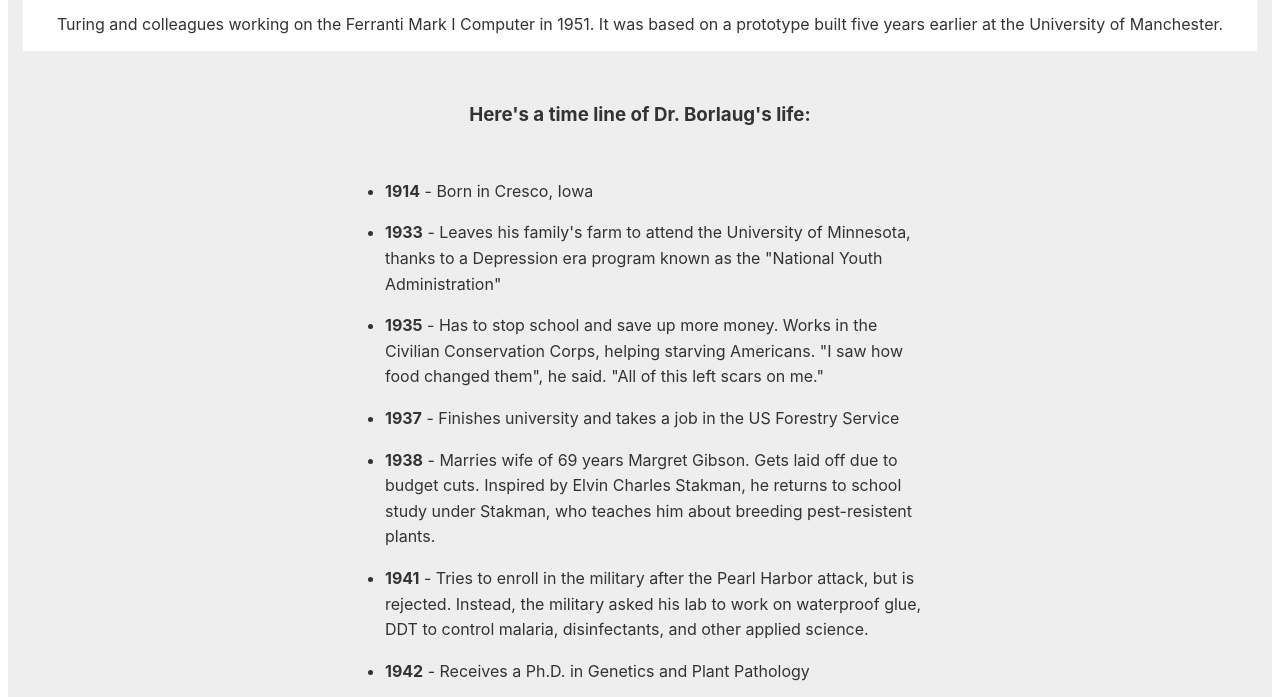
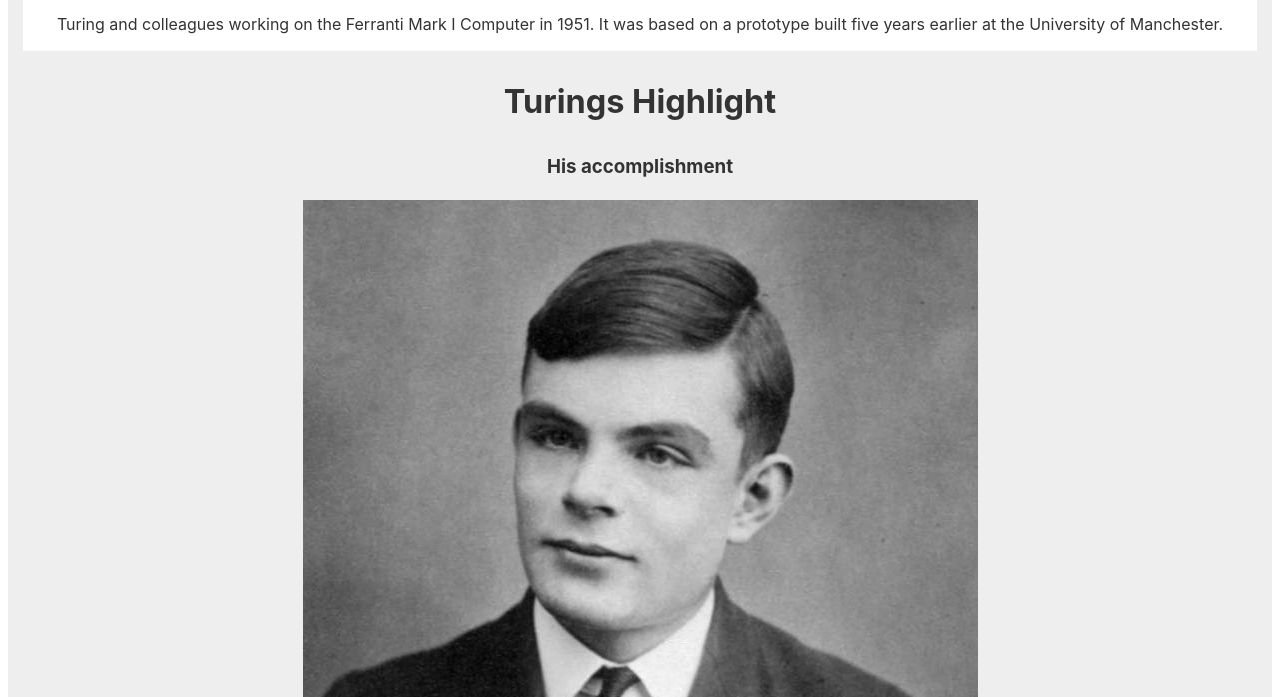
Before and after one commit to Key-Wez/FCC_Projects, a plain HTML site: page 01_WebDesign/01_TributePage/index.html in a window 1280 px wide. Shown: the part 501-1198 px from the top of the page. Drawn offline with Linux system fonts and the light colour scheme.

Commit message:
index page begin

```diff
--- a/01_WebDesign/01_TributePage/index.html
+++ b/01_WebDesign/01_TributePage/index.html
@@ -23,6 +23,18 @@
           of Manchester.
         </figcaption>
       </figure>
+      <section id="turings-card">
+        <h2>Turings Highlight</h2>
+        <div class="container-card">
+          <div class="card card-1">
+            <h3>His accomplishment</h3>
+            <img
+              src="/01_WebDesign/01_TributePage/img/Alan_Turing_Aged_16.jpg"
+              alt=""
+            />
+          </div>
+        </div>
+      </section>
       <section id="tribute-info">
         <h3 id="headline">Here's a time line of Dr. Borlaug's life:</h3>
         <ul>
```
